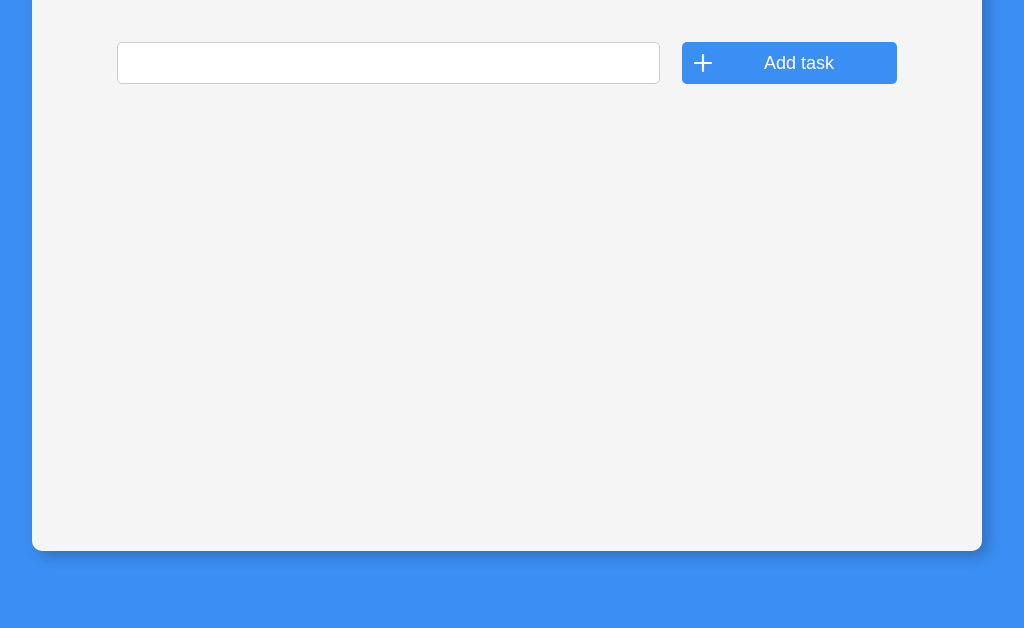
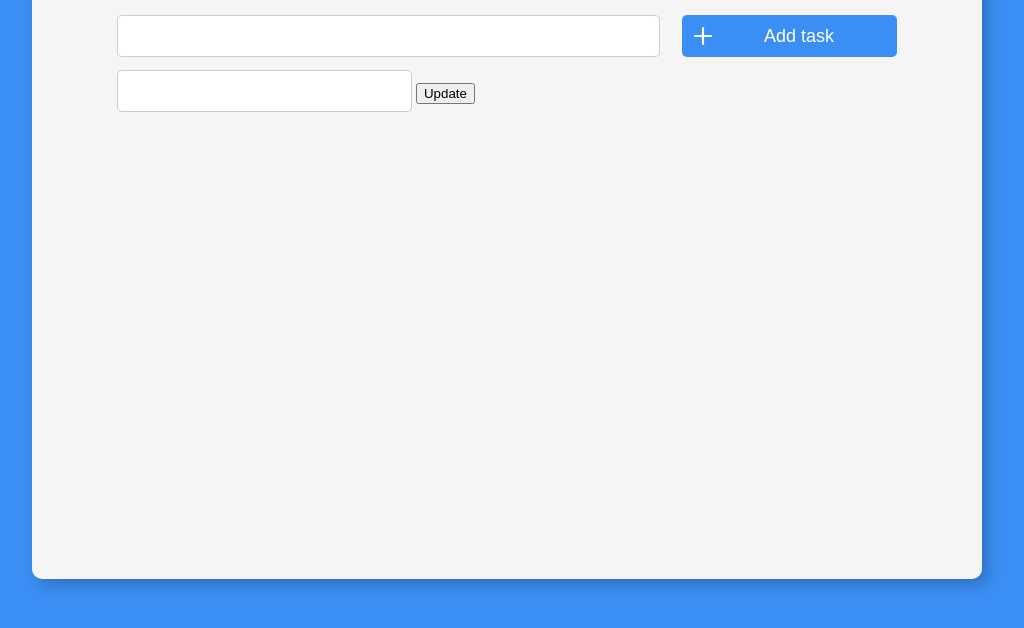
Before and after one commit to scann/todo-app-es6, a website built with webpack: page index.html in a window 1280 px wide. Shown: the part 180-808 px from the top of the page, without its empty margins (133-1157 px from the left). Built offline with nearby package versions, Linux system fonts and the light colour scheme.

Commit message:
Edit popup added

```diff
--- a/index.html
+++ b/index.html
@@ -18,6 +18,10 @@
                 <input class='task' maxlength="50" placeholder="Task description" type="text" value="">
                 <button class="btn-add">Add task</button>
             </form>
+            <div class="edit-popup">
+                <input type="text" name="" class="edit-item">
+                <button class="btn-update">Update</button>
+            </div>
             <div>
                 <ul class="list-items"></ul>
             </div>
```
